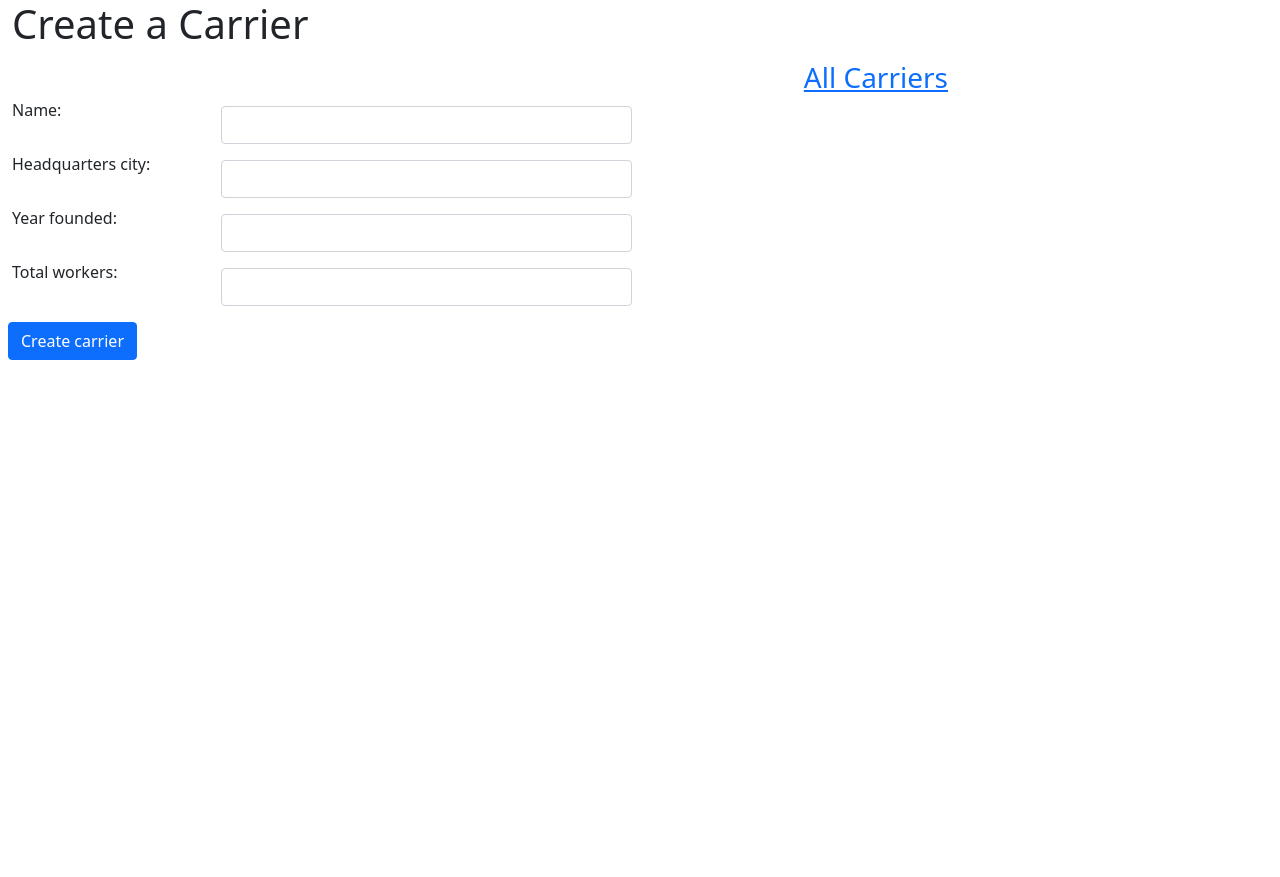
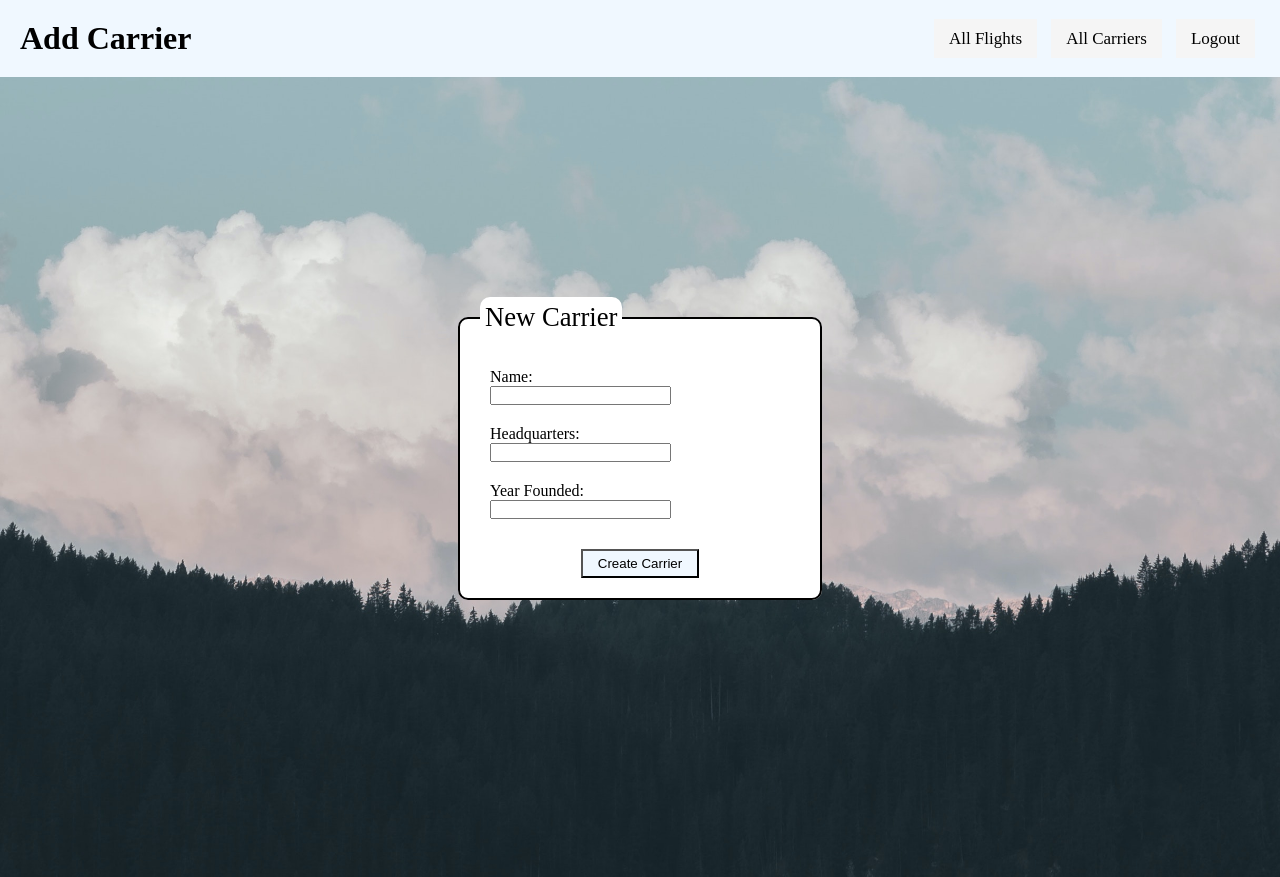
Before and after one commit to afelixj89/GroupProject, a Flask app: template flask_app/templates/add_carrier.html in a window 1280 px wide. Before the commit the page ends 360 px from the top, so only its background shows below. Run offline with Flask 2, Linux system fonts and the light colour scheme; the template is opened without the code that fills it, so the values that code supplies are empty.

Commit message:
Completed 'Create Flight/Carrier' html pages

```diff
--- a/flask_app/static/css/style.css
+++ b/flask_app/static/css/style.css
@@ -3,8 +3,11 @@
     padding: 0px;
 }
 
+body {
+    height: 100vh; /*To ensure the background body fills the whole page.*/
+}
+
 .bg_image {
-    /* background-image: url("../images/pexels-eberhard-grossgasteiger-1367179.jpg"); */
     height: 100%;
     width: 100%;
     box-sizing: border-box;
@@ -14,10 +17,13 @@
     overflow: hidden;
 }
 
+.image1 {
+    background-image: url("../images/pexels-eberhard-grossgasteiger-1367179.jpg");
+}
+
 .container {
     margin: 0px auto;
     width: 1000px;
-    height: 100vh; /*To ensure the background body fills the whole page.*/
 }
 
 .content {
--- a/flask_app/templates/add_carrier.html
+++ b/flask_app/templates/add_carrier.html
@@ -4,47 +4,44 @@
     <meta charset="UTF-8">
     <meta http-equiv="X-UA-Compatible" content="IE=edge">
     <meta name="viewport" content="width=device-width, initial-scale=1.0">
-    <link href="https://cdn.jsdelivr.net/npm/bootstrap@5.1.3/dist/css/bootstrap.min.css" rel="stylesheet" integrity="sha384-1BmE4kWBq78iYhFldvKuhfTAU6auU8tT94WrHftjDbrCEXSU1oBoqyl2QvZ6jIW3" crossorigin="anonymous">
     <title>Add a Carrier</title>
+    <!-- <link rel="stylesheet" href="{{url_for('static', filename='css/styles.css')}}"> For Flask Use when set up. -->
+    <link rel="stylesheet" href="../static/css/style.css"> <!--For HTML setup without flask use-->
 </head>
 <body>
-    <div class="container-fluid">
-        <div class="row">
-            <div class="col-9">
-                <h1>Create a Carrier</h1>
-            <div class="col text-end fs-3">
-                <a href="/carriers">All Carriers</a>   <!---add link to all carriers (/carriers) it has to be the route name-->
-            </div>
+    <div class="banner">
+        <h1 class="banner_title">Add Carrier</h1>
+        <div class="navButons">
+            <a href="">All Flights</a>
+            <a href="">All Carriers</a>
+            <a href="/">Logout</a>
         </div>
-        <form action="/carriers/add" method="POST"> <!-- Route to send the data to database (located in the controllers @app.route("/carriers/add"); dont forget method="POST"-->
-            <div class="form-group row">
-                <label class="col-sm-2 col -form-label lg pt-2.5">Name:</label>
-                <div  class="col-sm-4 p-2">
-                    <input type="text"  class="form-control" name="name">
-                </div>
-            </div>
-            <div class="form-group row">
-                <label class="col-sm-2 col -form-label lg pt-2.5">Headquarters city:</label>
-                <div  class="col-sm-4 p-2">
-                    <input type="text"  class="form-control" name="hq_city">
-                </div>
-            </div>
-            <div class="form-group row">
-                <label class="col-sm-2 col -form-label lg pt-2.5">Year founded:</label>
-                <div  class="col-sm-4 p-2">
-                    <input type="number" class="form-control" name="year_founded">
-                </div>
-            </div>
-            <div class="form-group row">
-                <label class="col-sm-2 col -form-label lg pt-2.5">Total workers:</label>
-                <div  class="col-sm-4 p-2">
-                    <input type="number" class="form-control" name="total_workers">
-                </div>
-            <div class="form-group row">
-                <div  class="col-sm-4 p-2">
-                    <button type="submit" class="btn btn-primary">Create carrier</button>
-                </div>
-            </div>
-        </form>
+    </div>
+    <div class="bg_image image1">
+        <div class="content">
+            <form action="/flights/add" method="post">
+                <fieldset class="form_box">
+                    <legend class="legend_bg">New Carrier</legend>
+                    <div class="entries">
+                        <div class="row">
+                            <label for="name">Name:</label>
+                            <input type="text" name="number">
+                        </div>
+                        <div class="row">
+                            <label for="hq_city">Headquarters:</label>
+                            <input type="text" name="hq_city">
+                        </div>
+                        <div class="row">
+                            <label for="year_founded">Year Founded:</label>
+                            <input type="text" name="year_founded">
+                        </div>
+                    </div>
+                    <div class="form_button">
+                        <button type="submit" id="add_button">Create Carrier</button>
+                    </div>
+                </fieldset>
+            </form>
+        </div>
+    </div>
 </body>
 </html>
--- a/flask_app/templates/all_flights.html
+++ b/flask_app/templates/all_flights.html
@@ -13,7 +13,6 @@
     <div class="banner">
         <h1 class="banner_title">All Flight listings</h1>
         <div class="navButons">
-            <a href="">My Flights</a>
             <a href="">All Carriers</a>
             <a href="/">Logout</a>
         </div>
```
Also changed, not shown: flask_app/templates/add_flight.html (+28 -28 lines).
